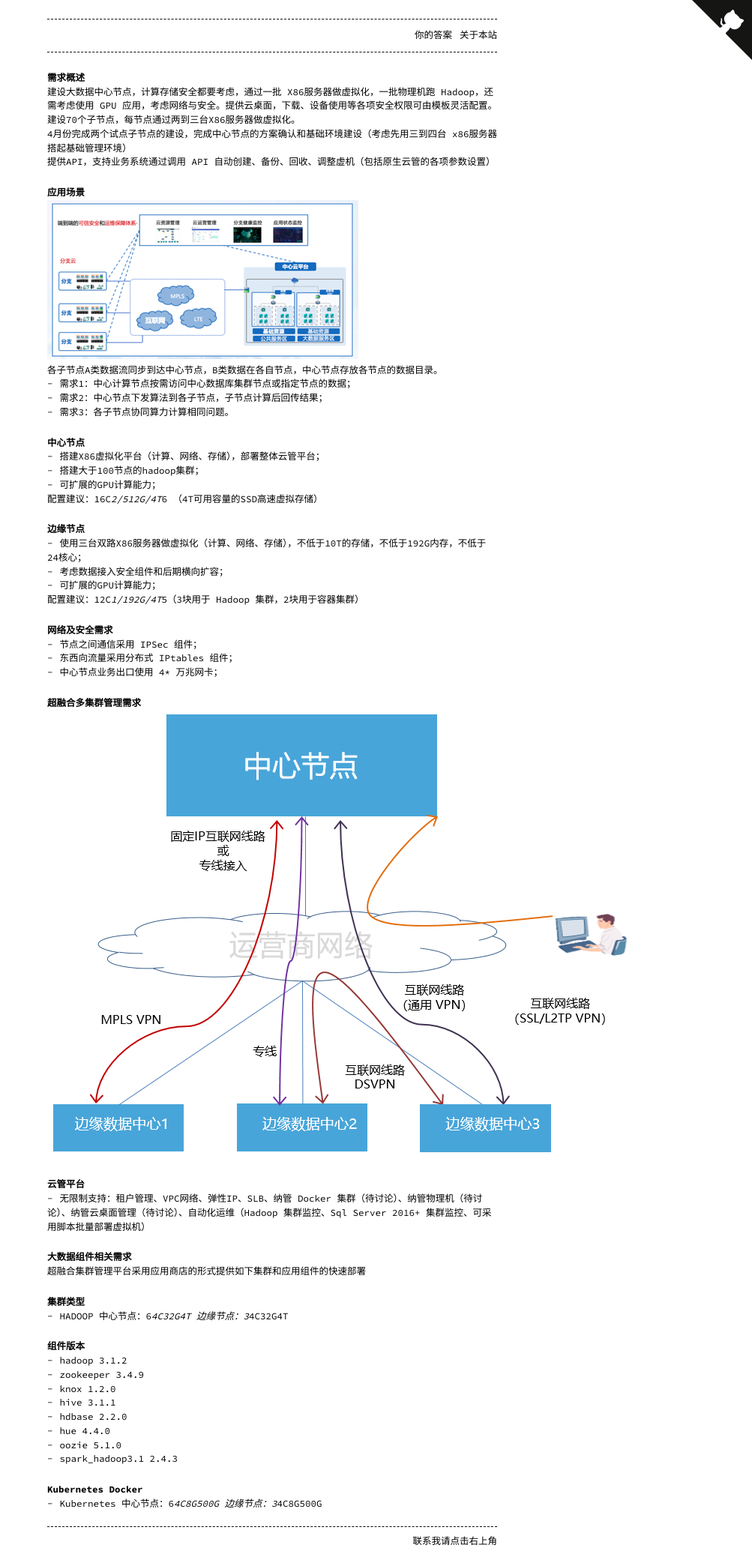
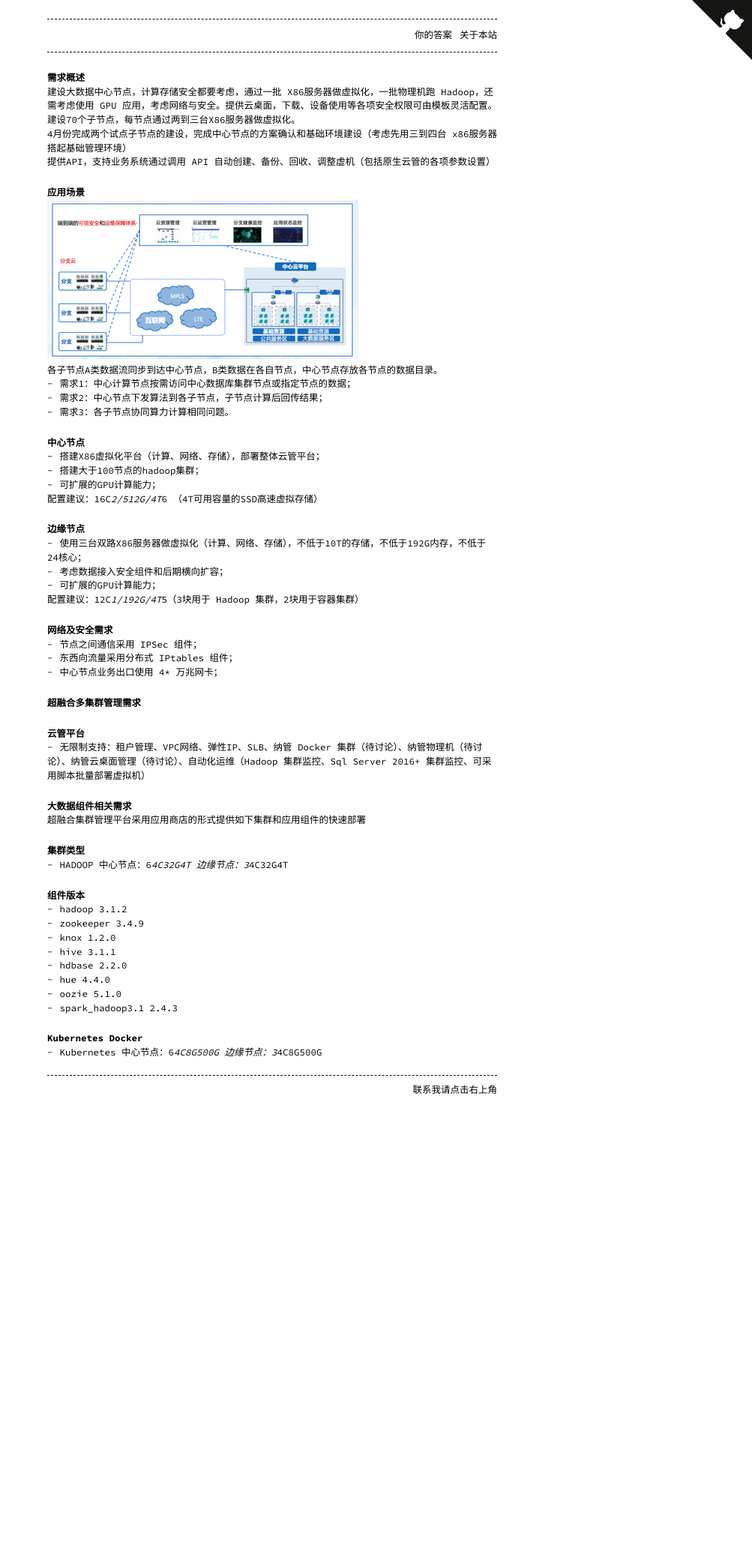
Before and after one commit to chldong/chldong.github.io, a Jekyll site: the page built from _posts/2020-04-23-某大数据项目组件需求.md, in a window 1280 px wide. Shown: the whole page at 75% size, without its empty margins (277-1280 px from the left). Built offline with Jekyll 4.4.1, drawn with Linux system fonts in a browser that asks for light colours; after the commit the page ends 1484 px from its top, so only the background shows below that.

Commit message:
删除一张超范围图片

```diff
--- a/_posts/2020-04-23-某大数据项目组件需求.md
+++ b/_posts/2020-04-23-某大数据项目组件需求.md
@@ -46,8 +46,6 @@ date: 2020-04-23
 
 ## 超融合多集群管理需求
 
-![架构草图01](/images/image-2020-04-23-01.png)
-
 ### 云管平台
 
 + 无限制支持：租户管理、VPC网络、弹性IP、SLB、纳管 Docker 集群（待讨论）、纳管物理机（待讨论）、纳管云桌面管理（待讨论）、自动化运维（Hadoop 集群监控、Sql Server 2016+ 集群监控、可采用脚本批量部署虚拟机）
```
Also changed, not shown: images/image-2020-04-23-01.png (deleted).
